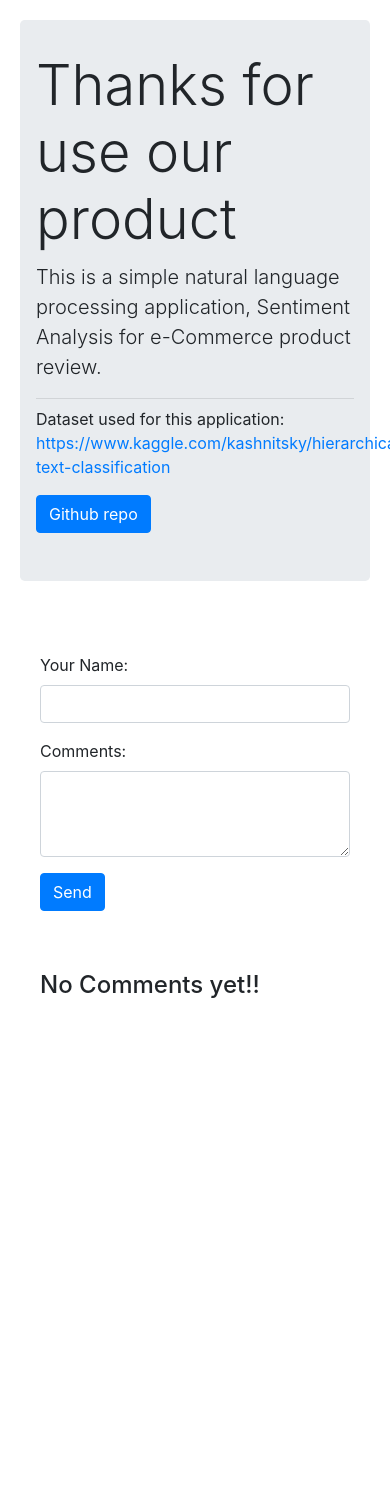
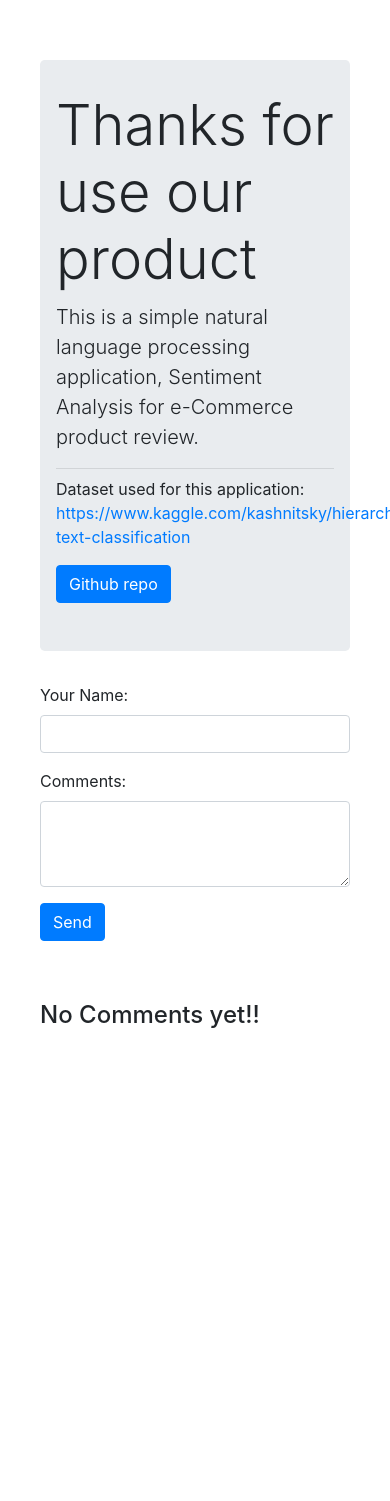
Before and after one commit to yosepalexsander/machine-learning-app, a Django app: page /nlp/sentiment-analysis/ in a window 390 px wide. Shown: the part 56-1557 px from the top of the page. Before the commit the page ends 1054 px from the top, so only its background shows below. Run offline with Django 3.2, Linux system fonts and the light colour scheme; data that the repository does not hold is empty; some libraries are stand-ins or nearby versions.

Commit message:
update style

```diff
--- a/public/static/css/style.css
+++ b/public/static/css/style.css
@@ -10,9 +10,13 @@
 }
 
 /* style for nlp sentiment analysis  */
-div.review-form {
+div.nlp-main {
   width: 70%;
   float: left;
+}
+
+.messages {
+  margin-top: 15px;
 }
 
 aside {
@@ -24,7 +28,7 @@
 }
 
 @media screen and (max-width: 576px) {
-  div.review-form,
+  div.nlp-main,
   aside {
       width: 100%;
       padding: 20px;
```
